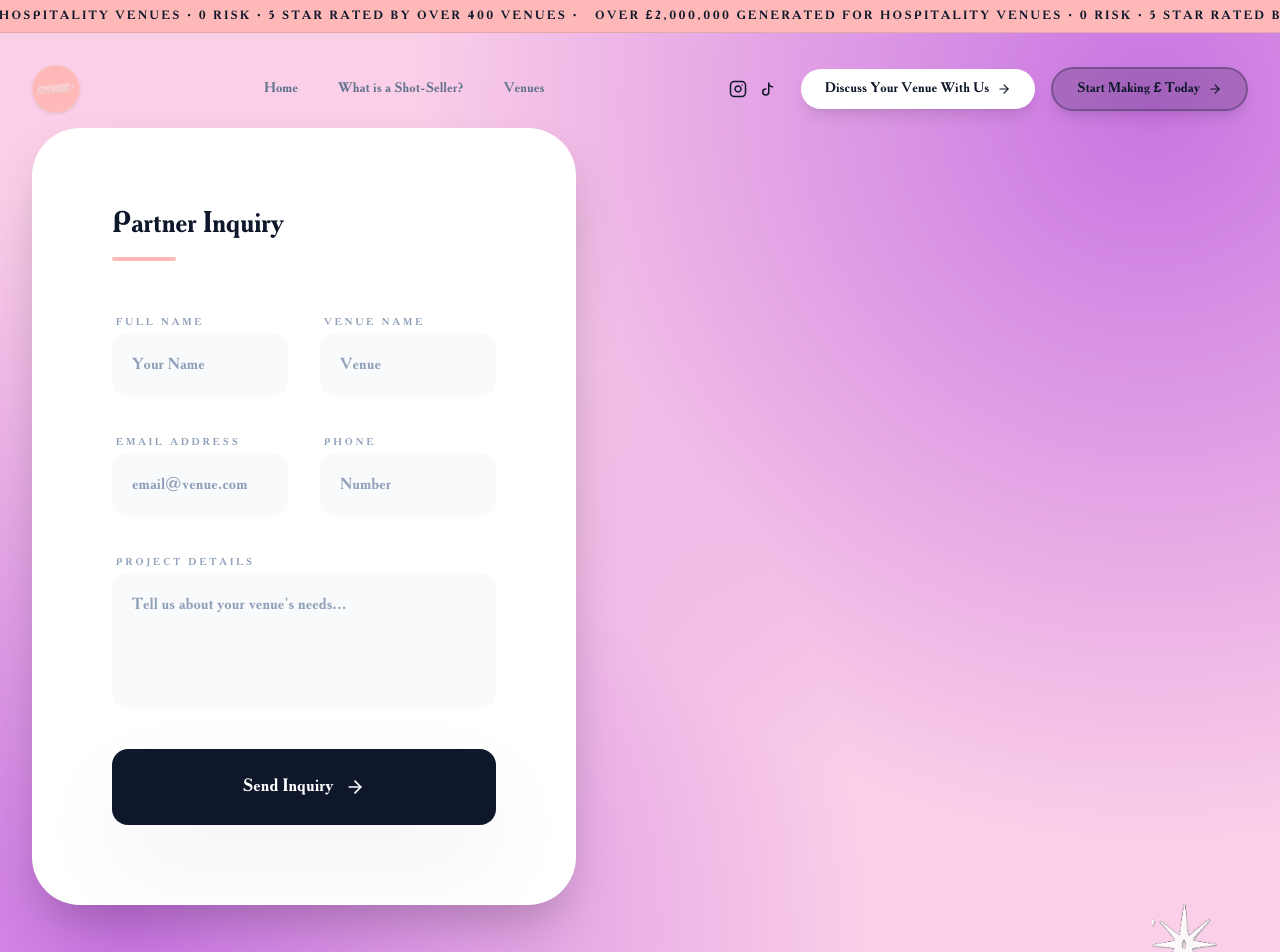
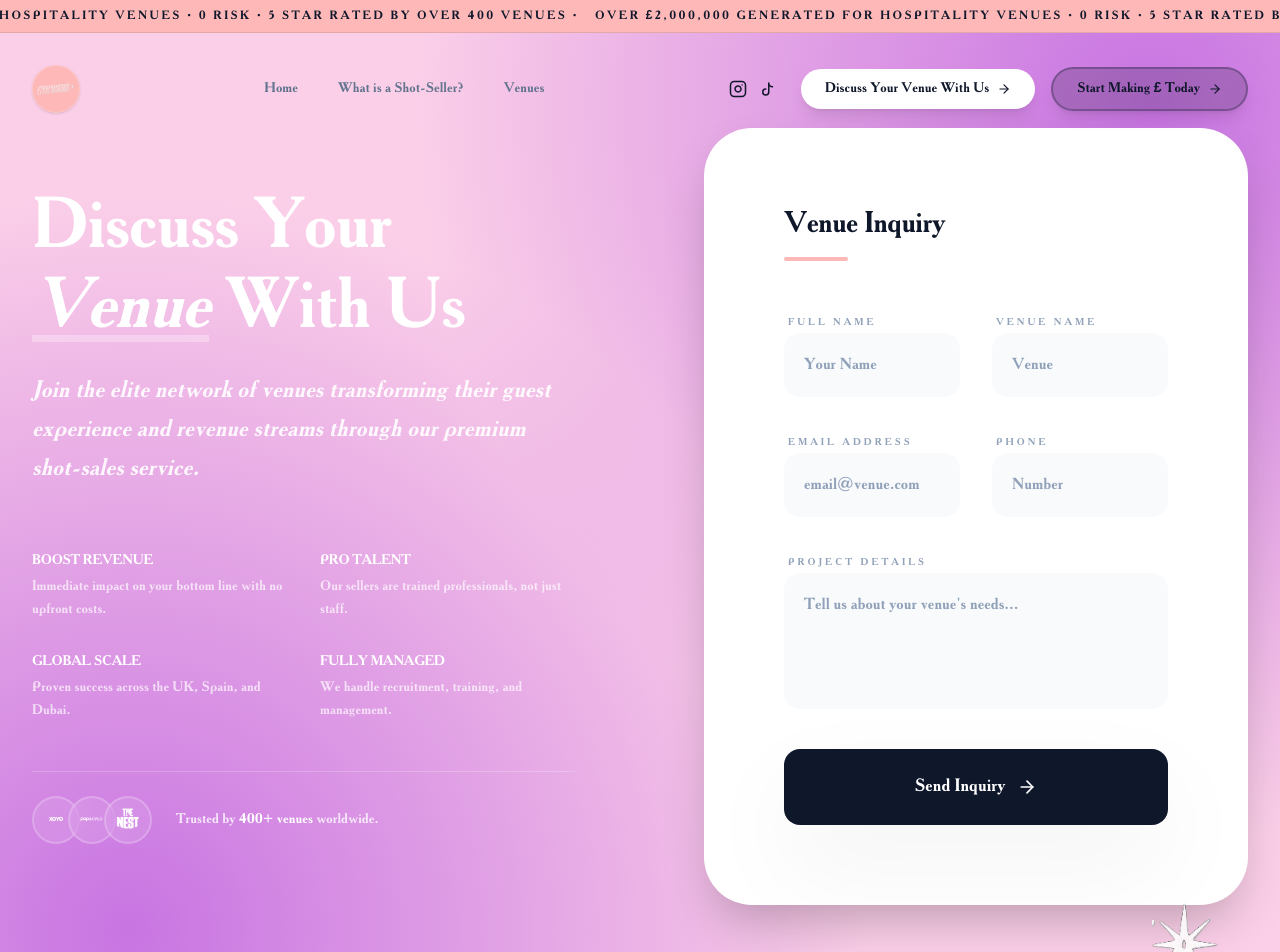
Before and after one commit to veltraaisolutions/Effervescent-Agency-website, a Next.js app: page /contact in a window 1280 px wide. Shown: the top 952 px of the page. Built offline with nearby package versions, Linux system fonts and the light colour scheme.

Commit message:
Added content on venue form

```diff
--- a/src/app/contact/page.tsx
+++ b/src/app/contact/page.tsx
@@ -47,13 +47,62 @@ export default function ContactPage() {
     <div className="flex flex-col bg-white min-h-screen">
       <section className="relative py-24 md:py-32 overflow-hidden" style={{ background: 'radial-gradient(circle at 90% 10%, #C874E2 0%, transparent 50%), radial-gradient(circle at 10% 90%, #C874E2 0%, transparent 50%), #fbcfe8' }}>
         <div className="max-w-7xl mx-auto px-6 lg:px-8 relative z-10">
-          <div className="grid grid-cols-1 lg:grid-cols-2 gap-20 lg:gap-32 items-start">
+          <div className="grid grid-cols-1 lg:grid-cols-2 gap-20 lg:gap-32 items-center">
+
+            {/* Content Side */}
+            <div className="space-y-12 order-2 lg:order-1">
+              <div className="space-y-6">
+                <h2 className="text-5xl md:text-7xl font-serif text-white leading-tight">
+                  Discuss Your <br />
+                  <span className="italic underline decoration-white/30 underline-offset-8">Venue</span> With Us
+                </h2>
+                <p className="text-xl md:text-2xl text-white/90 font-medium italic max-w-xl leading-relaxed">
+                  Join the elite network of venues transforming their guest experience and revenue streams through our premium shot-sales service.
+                </p>
+              </div>
+
+              <div className="grid grid-cols-1 sm:grid-cols-2 gap-8 pt-4">
+                {[
+                  { title: "Boost Revenue", desc: "Immediate impact on your bottom line with no upfront costs." },
+                  { title: "Pro Talent", desc: "Our sellers are trained professionals, not just staff." },
+                  { title: "Global Scale", desc: "Proven success across the UK, Spain, and Dubai." },
+                  { title: "Fully Managed", desc: "We handle recruitment, training, and management." }
+                ].map((item) => (
+                  <div key={item.title} className="space-y-2">
+                    <h4 className="text-white font-black uppercase tracking-widest text-sm">{item.title}</h4>
+                    <p className="text-white/70 text-sm leading-relaxed">{item.desc}</p>
+                  </div>
+                ))}
+              </div>
+
+              <div className="flex flex-col sm:flex-row gap-6 items-start sm:items-center pt-6 border-t border-white/20">
+                <div className="flex -space-x-3">
+                  {[
+                    { name: "XOYO", src: "/xoyo.png" },
+                    { name: "Pop World", src: "/pop-world.png" },
+                    { name: "The Nest", src: "/the-nest.png" }
+                  ].map((partner) => (
+                    <div key={partner.name} className="w-12 h-12 rounded-full border-2 border-white/20 bg-white/10 backdrop-blur-md overflow-hidden relative p-2">
+                      <Image
+                        src={partner.src}
+                        alt={partner.name}
+                        fill
+                        className="object-contain p-2 brightness-0 invert"
+                      />
+                    </div>
+                  ))}
+                </div>
+                <p className="text-white/80 text-sm font-medium">
+                  Trusted by <span className="text-white font-bold">400+ venues</span> worldwide.
+                </p>
+              </div>
+            </div>
 
             {/* B2B Inquiry Form */}
-            <div className="bg-white rounded-[3rem] p-1 md:p-4 shadow-2xl relative z-10 overflow-hidden">
+            <div className="bg-white rounded-[3rem] p-1 md:p-4 shadow-2xl relative z-10 overflow-hidden order-1 lg:order-2">
               <div className="p-8 md:p-16">
                 <div className="mb-12">
-                  <h3 className="text-3xl font-serif text-slate-900 mb-4">Partner Inquiry</h3>
+                  <h3 className="text-3xl font-serif text-slate-900 mb-4">Venue Inquiry</h3>
                   <div className="w-16 h-1 bg-primary rounded-full"></div>
                 </div>
 
```
